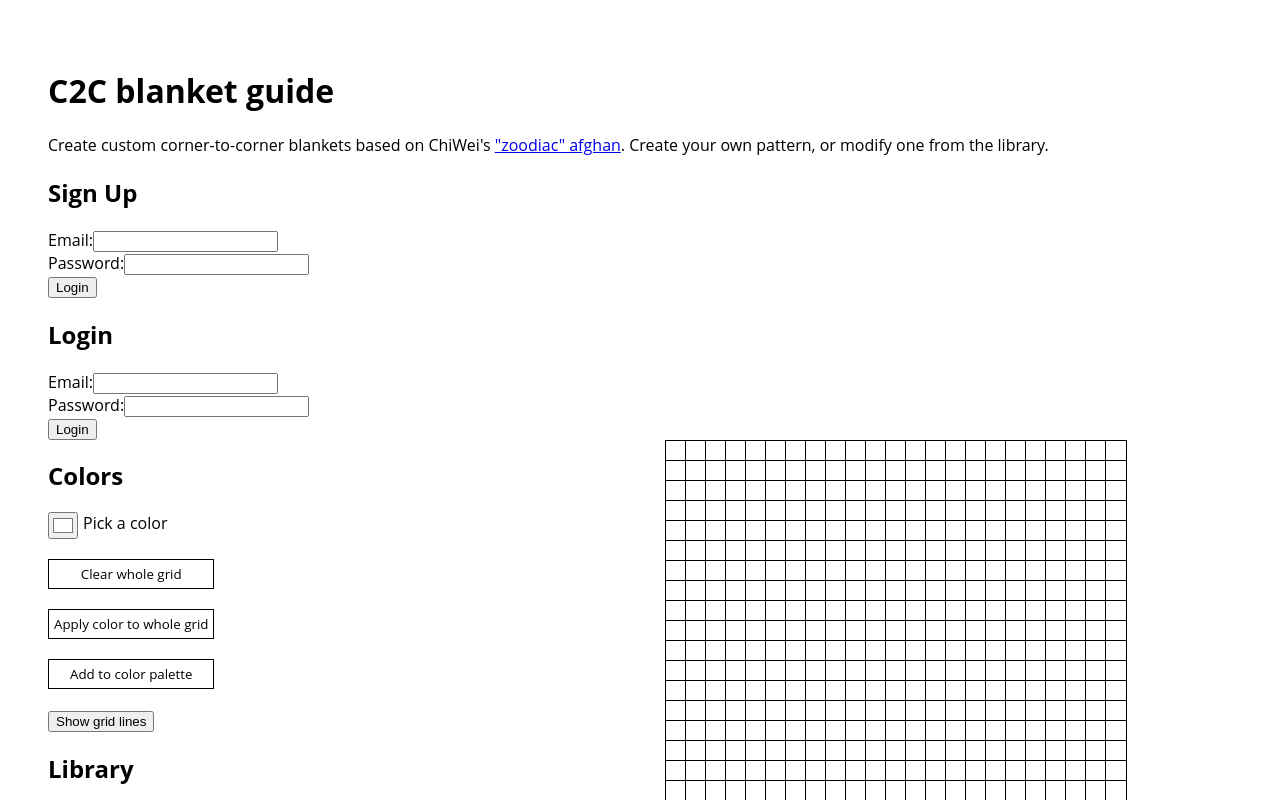
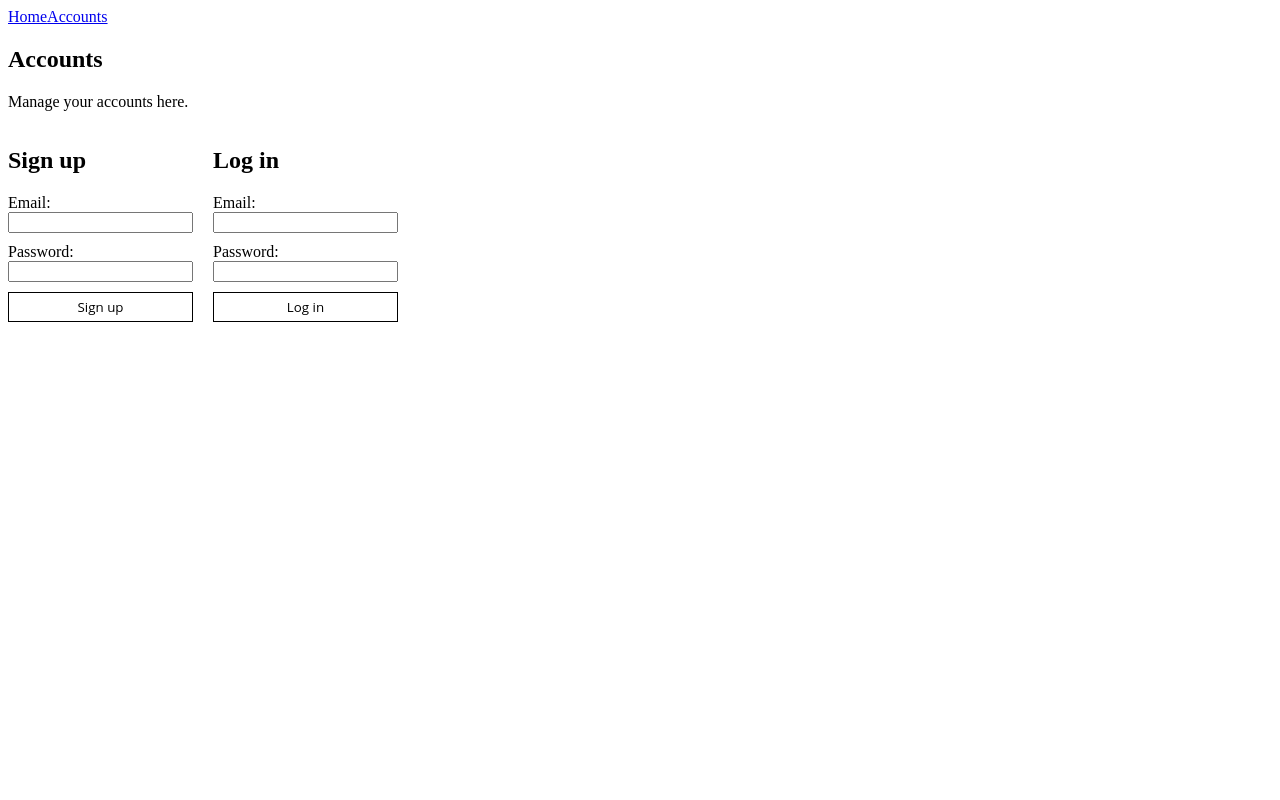
Before and after one commit to lisavineberg/c2c-grid, a Next.js app: page /accounts in a window 1280 px wide. Shown: the top 800 px of the page. Built offline with nearby package versions, Linux system fonts and the light colour scheme; no server answers; the database is empty.

Commit message:
consolidated login/signup components, added logout, adds account page, hides storage if not logged in

```diff
--- a/src/App.tsx
+++ b/src/App.tsx
@@ -6,10 +6,8 @@ import ColorPalette from "./components/ColorPalette";
 import Library from "./components/Library";
 import Layout from "./components/Layout";
 import Storage from "./components/Storage";
-import { SignUp } from "./components/SignUp";
 import Grid from "./components/Grid";
-import { readAnimalData } from "./api";
-import { Login } from "./components/Login";
+import { readAnimalData, getUser } from "./api";
 
 const StyledApp = styled.div`
   font-family: "Open Sans";
@@ -24,6 +22,21 @@ const Content = styled.div`
 
 const Flex = styled.div`
   display: flex;
+`;
+
+const Button = styled.button`
+  background-color: white;
+  border: 1px solid black;
+  color: black;
+  cursor: pointer;
+  font-family: "Open Sans";
+  max-width: 200px;
+  padding: 5px;
+
+  &:hover {
+    background-color: black;
+    color: white;
+  }
 `;
 
 type Cell = {
@@ -43,6 +56,16 @@ const App = () => {
   const [rows, setRows] = useState(23);
   const [columns, setColumns] = useState(23);
   const [selectedColor, setSelectedColor] = useState("#ffffff");
+  const [isLoggedIn, setIsLoggedIn] = useState<boolean | null>(null);
+
+  useEffect(() => {
+    const fetchUser = async () => {
+      const user = await getUser(); // Wait for the promise to resolve
+      setIsLoggedIn(!!user); // Set the state based on whether a user exists
+    };
+
+    fetchUser();
+  }, []);
 
   const [cells, setCells] = useState(
     Array.from({ length: 23 * 23 }, () => ({ color: "#ffffff" }))
@@ -108,8 +131,6 @@ const App = () => {
         </a>
         . Create your own pattern, or modify one from the library.
       </p>
-      <SignUp />
-      <Login />
       <Content>
         <div>
           <Flex>
@@ -132,15 +153,17 @@ const App = () => {
               />
             )}
           </Flex>
-          <button onClick={showGridline}>Show grid lines</button>
+          <Button onClick={showGridline}>Show grid lines</Button>
           <Library storedImages={storedImages} applyImage={applyStoredImage} />
           <Layout rows={rows} cols={columns} updateGridSize={updateGridSize} />
+          {isLoggedIn && (
             <Storage
               storedColors={storedColors}
               rows={rows}
               columns={columns}
               cells={cells}
             />
+          )}
         </div>
         <Grid
           grid={cells}
--- /dev/null
+++ b/src/api/getUser.tsx
@@ -0,0 +1,11 @@
+import { supabase } from "../db";
+
+export async function getUser() {
+  const { data, error } = await supabase.auth.getUser();
+
+  if (error) {
+    return null;
+  }
+
+  return data.user;
+}
--- a/src/api/index.js
+++ b/src/api/index.js
@@ -2,5 +2,14 @@ import { readAnimalData } from "./fetchAll";
 import { insertPatternData } from "./insertPattern";
 import { createUser } from "./createUser";
 import { loginUser } from "./loginUser";
+import { getUser } from "./getUser";
+import { logOutUser } from "./logOut";
 
-export { readAnimalData, insertPatternData, createUser, loginUser };
+export {
+  readAnimalData,
+  insertPatternData,
+  createUser,
+  loginUser,
+  getUser,
+  logOutUser,
+};
--- /dev/null
+++ b/src/api/logOut.tsx
@@ -0,0 +1,12 @@
+import { supabase } from "../db";
+
+export async function logOutUser() {
+  const { error } = await supabase.auth.signOut();
+
+  if (error) {
+    console.error("Error logging out user:", error);
+    return null;
+  }
+
+  return true;
+}
--- /dev/null
+++ b/src/app/accounts/page.tsx
@@ -0,0 +1,64 @@
+"use client";
+import { useState, useEffect } from "react";
+import styled from "styled-components";
+import { getUser, logOutUser } from "../../api";
+import { LoginSignup } from "../../components/LoginSignup";
+
+const StyledAccounts = styled.div`
+  display: flex;
+  gap: 20px;
+`;
+
+const Button = styled.button`
+  background-color: white;
+  border: 1px solid black;
+  color: black;
+  cursor: pointer;
+  font-family: "Open Sans";
+  max-width: 200px;
+  padding: 5px;
+
+  &:hover {
+    background-color: black;
+    color: white;
+  }
+`;
+
+export const Accounts = () => {
+  const [isLoggedIn, setIsLoggedIn] = useState<boolean | null>(null);
+
+  useEffect(() => {
+    const fetchUser = async () => {
+      const user = await getUser(); // Wait for the promise to resolve
+      setIsLoggedIn(!!user); // Set the state based on whether a user exists
+    };
+
+    fetchUser();
+  }, []);
+
+  const handleLogout = async () => {
+    const loggedOut = await logOutUser();
+    if (loggedOut) {
+      setIsLoggedIn(false);
+    }
+  };
+
+  return (
+    <div>
+      <h2>Accounts</h2>
+      <p>Manage your accounts here.</p>
+      {isLoggedIn ? (
+        <div>
+          You're all set to make and store patterns.{" "}
+          <Button onClick={handleLogout}>Logout</Button>
+        </div>
+      ) : (
+        <StyledAccounts>
+          <LoginSignup type="signup" />
+          <LoginSignup type="login" />
+        </StyledAccounts>
+      )}
+    </div>
+  );
+};
+export default Accounts;
--- a/src/app/layout.tsx
+++ b/src/app/layout.tsx
@@ -1,5 +1,6 @@
 import React from "react";
 import type { Metadata } from "next";
+import Menu from "../components/Menu";
 
 export const metadata: Metadata = {
   title: `Lisa's Crochet App`,
@@ -14,6 +15,7 @@ export default function RootLayout({
   return (
     <html lang="en">
       <body>
+        <Menu />
         <div id="root">{children}</div>
       </body>
     </html>
--- a/src/components/Login.tsx
+++ /dev/null
@@ -1,37 +0,0 @@
-import { loginUser } from "../api";
-
-export const Login = () => {
-  const handleLogin = async (event: React.FormEvent) => {
-    event.preventDefault();
-    const form = event.target as HTMLFormElement;
-    const email = (form.elements.namedItem("email") as HTMLInputElement).value;
-    const password = (form.elements.namedItem("password") as HTMLInputElement)
-      .value;
-
-    const user = await loginUser(email, password);
-    if (user) {
-      console.log("User created:", user);
-    } else {
-      console.error("Failed to create user");
-    }
-  };
-
-  return (
-    <div>
-      <h2>Login</h2>
-      <form onSubmit={handleLogin}>
-        <label>
-          Email:
-          <input type="text" name="email" />
-        </label>
-        <br />
-        <label>
-          Password:
-          <input type="password" name="password" />
-        </label>
-        <br />
-        <button type="submit">Login</button>
-      </form>
-    </div>
-  );
-};
--- /dev/null
+++ b/src/components/LoginSignup.tsx
@@ -0,0 +1,78 @@
+import { loginUser } from "../api";
+import { createUser } from "../api";
+import styled from "styled-components";
+
+const StyledForm = styled.form`
+  display: flex;
+  flex-direction: column;
+  gap: 10px;
+`;
+
+const Button = styled.button`
+  background-color: white;
+  border: 1px solid black;
+  color: black;
+  cursor: pointer;
+  font-family: "Open Sans";
+  max-width: 200px;
+  padding: 5px;
+
+  &:hover {
+    background-color: black;
+    color: white;
+  }
+`;
+
+const Label = styled.label`
+  display: flex;
+  flex-direction: column;
+`;
+
+interface LoginSignupProps {
+  type: "login" | "signup";
+}
+
+export const LoginSignup: React.FC<LoginSignupProps> = ({ type }) => {
+  const handleFormSubmit = async (event: React.FormEvent) => {
+    event.preventDefault();
+    const form = event.target as HTMLFormElement;
+    const email = (form.elements.namedItem("email") as HTMLInputElement).value;
+    const password = (form.elements.namedItem("password") as HTMLInputElement)
+      .value;
+
+    if (type === "signup") {
+      const user = await createUser(email, password);
+      if (user) {
+        console.log("User created:", user);
+      } else {
+        console.error("Failed to create user");
+      }
+    } else {
+      const user = await loginUser(email, password);
+      if (user) {
+        console.log("User logged in:", user);
+      } else {
+        console.error("Failed to log in user");
+      }
+    }
+  };
+
+  return (
+    <div>
+      <h2>{type === "signup" ? "Sign up" : "Log in"}</h2>
+      <StyledForm onSubmit={handleFormSubmit}>
+        <Label>
+          Email:
+          <input type="text" name="email" />
+        </Label>
+        <Label>
+          Password:
+          <input type="password" name="password" />
+        </Label>
+        <Button type="submit">
+          {type === "signup" ? "Sign up" : "Log in"}
+        </Button>
+      </StyledForm>
+    </div>
+  );
+};
--- /dev/null
+++ b/src/components/Menu.tsx
@@ -0,0 +1,11 @@
+import Link from "next/link";
+
+const Menu = () => {
+  return (
+    <div className="menu">
+      <Link href="/">Home</Link>
+      <Link href="/accounts">Accounts</Link>
+    </div>
+  );
+};
+export default Menu;
--- a/src/components/SignUp.tsx
+++ /dev/null
@@ -1,37 +0,0 @@
-import { createUser } from "../api";
-
-export const SignUp = () => {
-  const handleSignUp = async (event: React.FormEvent) => {
-    event.preventDefault();
-    const form = event.target as HTMLFormElement;
-    const email = (form.elements.namedItem("email") as HTMLInputElement).value;
-    const password = (form.elements.namedItem("password") as HTMLInputElement)
-      .value;
-
-    const user = await createUser(email, password);
-    if (user) {
-      console.log("User created:", user);
-    } else {
-      console.error("Failed to create user");
-    }
-  };
-
-  return (
-    <div>
-      <h2>Sign Up</h2>
-      <form onSubmit={handleSignUp}>
-        <label>
-          Email:
-          <input type="text" name="email" />
-        </label>
-        <br />
-        <label>
-          Password:
-          <input type="password" name="password" />
-        </label>
-        <br />
-        <button type="submit">Login</button>
-      </form>
-    </div>
-  );
-};
```
Also changed, not shown: 1 other file (tests, documents, lock files or other folders). Lines whose indentation alone changed are shown as unchanged.
